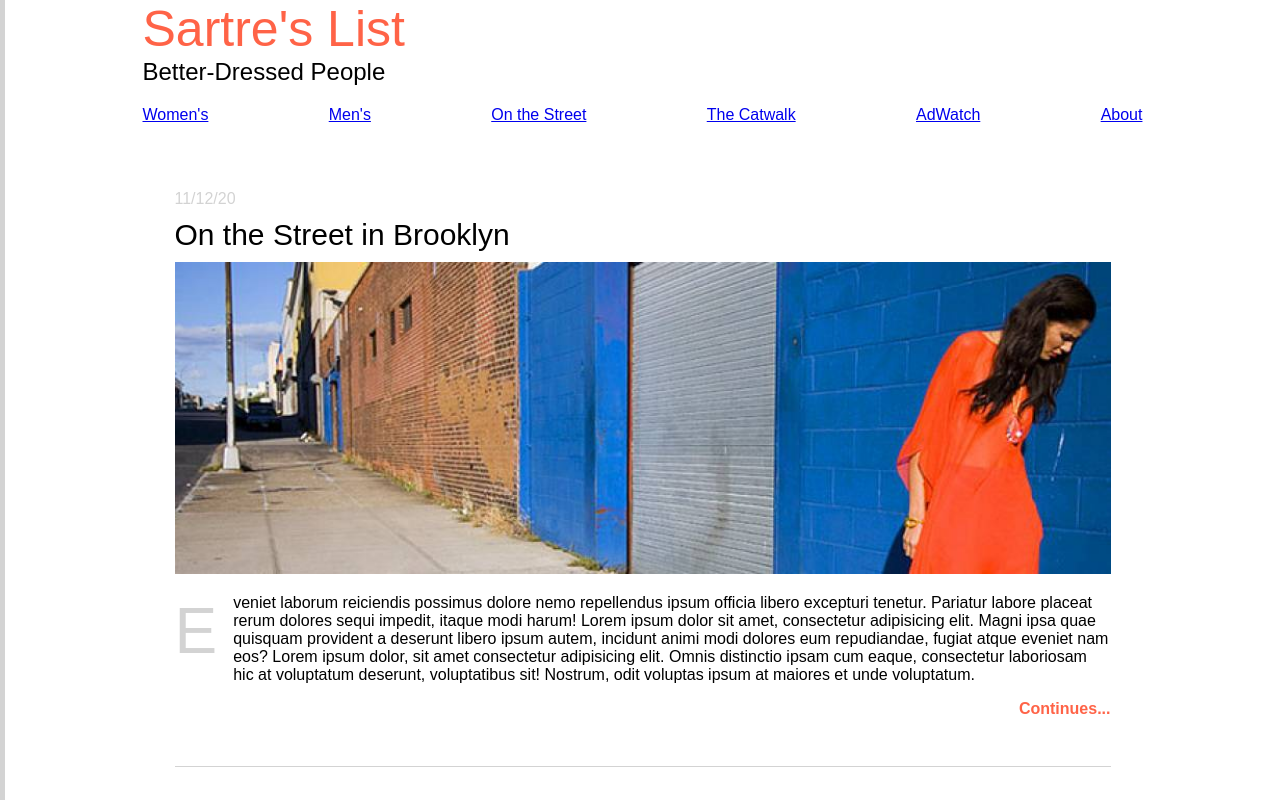
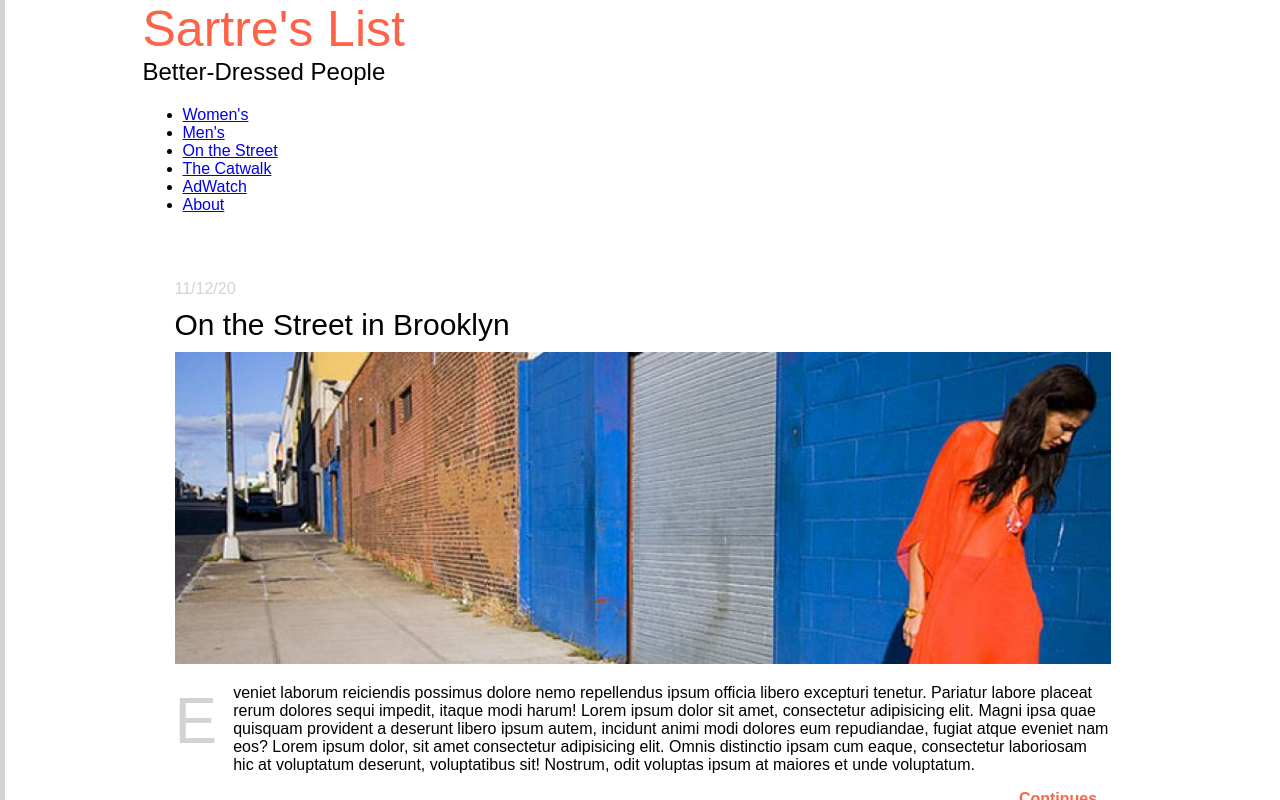
Before and after one commit to soodala2003/React-Fashion-blog, a React (Create React App) app: page / in a window 1280 px wide. Shown: the top 800 px of the page. Built offline with nearby package versions, Linux system fonts and the light colour scheme.

Commit message:
updated Nav.js

```diff
--- a/src/Nav.js
+++ b/src/Nav.js
@@ -1,7 +1,7 @@
-export default function Header() {
+export default function Nav() {
     return (
         <nav aria-label="Main Navigation" role="navigation">
-            <ul className="nav-list">
+            <ul className="nav-header-list">
                 <li><a href="...">Women's</a></li>
                 <li><a href="...">Men's</a></li>
                 <li><a href="...">On the Street</a></li>
```
